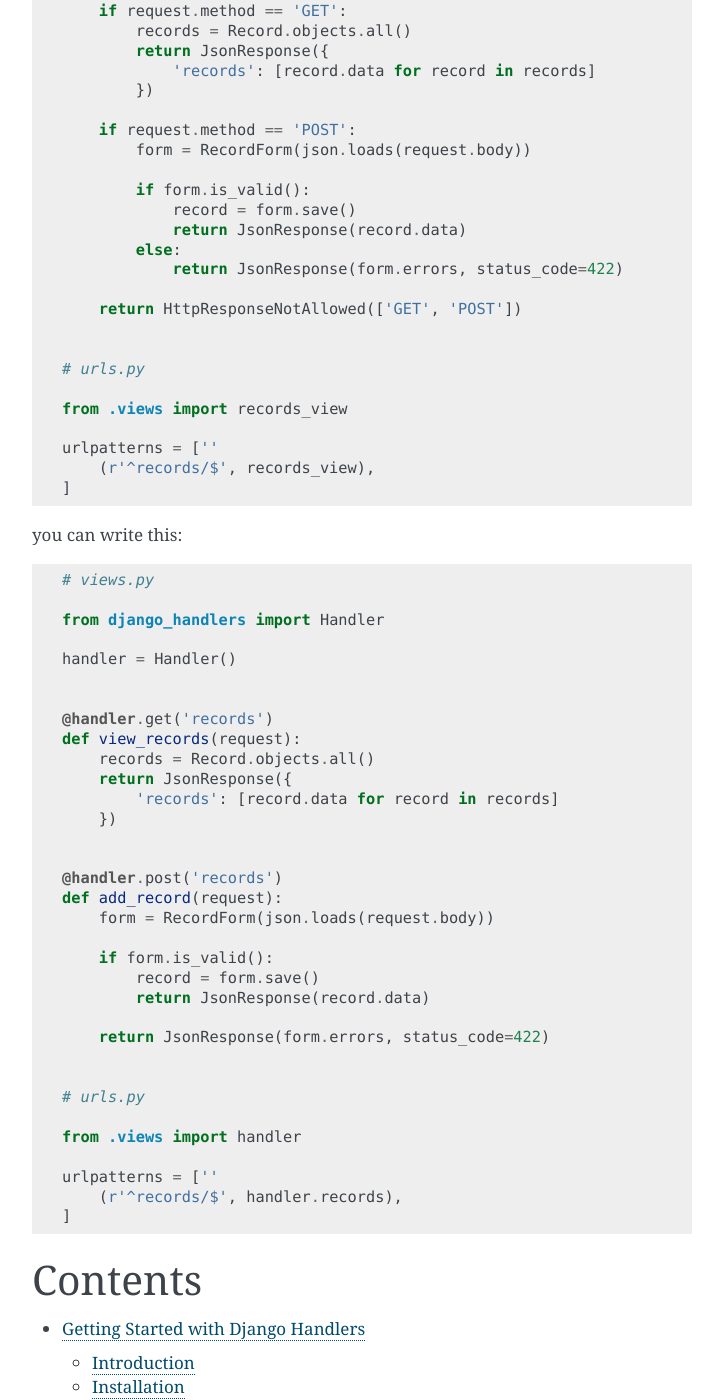
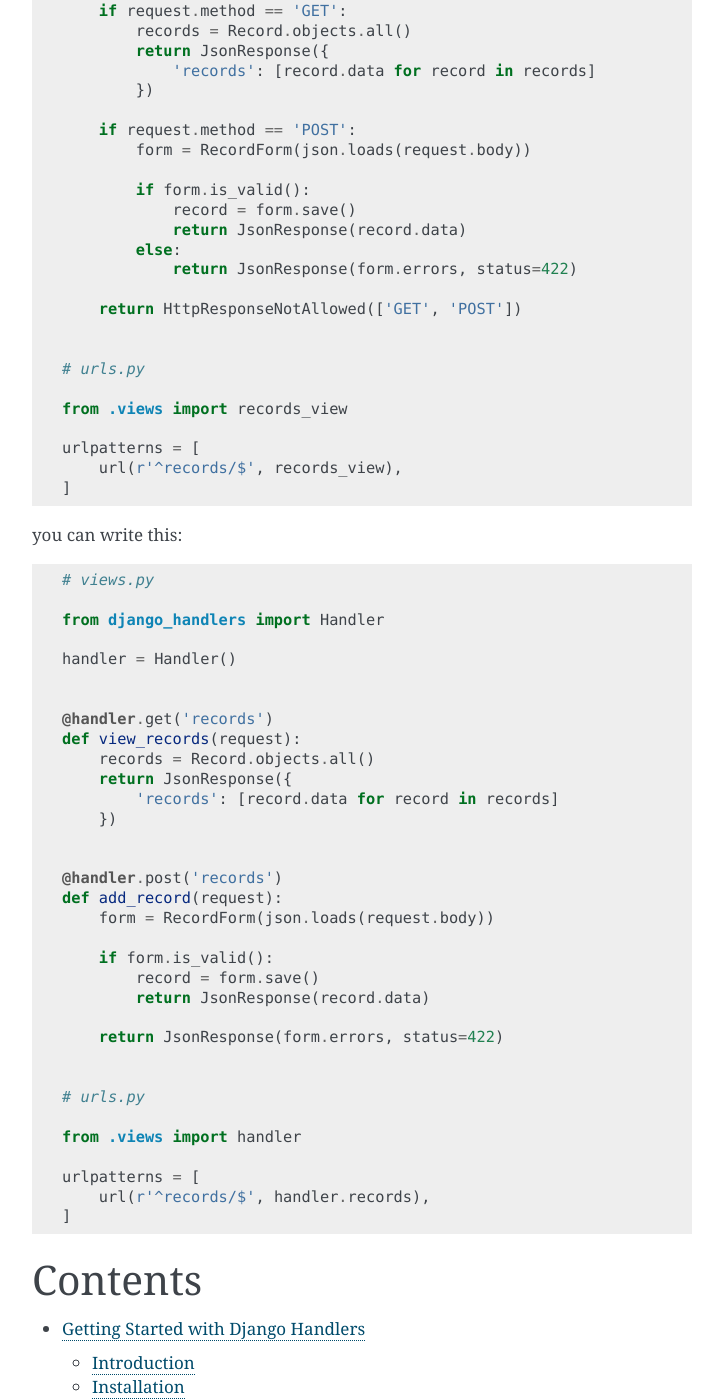
Before and after one commit to antonev/django-handlers, a Sphinx documentation site: the page built from docs/index.rst, in a window 1280 px wide and 1400 px high, scrolled down 353 px. Shown: the whole window, without its empty margins (388-1111 px from the left). Built offline with Sphinx 7.4.7, drawn with Linux system fonts in a browser that asks for light colours.

Commit message:
fix docs

```diff
--- a/docs/index.rst
+++ b/docs/index.rst
@@ -29,7 +29,7 @@ So, instead of writing this::
                 record = form.save()
                 return JsonResponse(record.data)
             else:
-                return JsonResponse(form.errors, status_code=422)
+                return JsonResponse(form.errors, status=422)
 
         return HttpResponseNotAllowed(['GET', 'POST'])
 
@@ -38,8 +38,8 @@ So, instead of writing this::
 
     from .views import records_view
 
-    urlpatterns = [''
-        (r'^records/$', records_view),
+    urlpatterns = [
+        url(r'^records/$', records_view),
     ]
 
 
@@ -68,15 +68,15 @@ you can write this::
             record = form.save()
             return JsonResponse(record.data)
 
-        return JsonResponse(form.errors, status_code=422)
+        return JsonResponse(form.errors, status=422)
 
 
     # urls.py
 
     from .views import handler
 
-    urlpatterns = [''
-        (r'^records/$', handler.records),
+    urlpatterns = [
+        url(r'^records/$', handler.records),
     ]
 
 
--- a/docs/tutorial.rst
+++ b/docs/tutorial.rst
@@ -63,7 +63,7 @@ Let's add to the same endpoint a view for handling of POST requests::
             record = form.save()
             return JsonResponse(record.data)
 
-        return JsonResponse(form.errors, status_code=422)
+        return JsonResponse(form.errors, status=422)
 
 
 Now we have endpoint 'records' with two views.
@@ -91,7 +91,7 @@ to url '/records/'. Let's add views to another endpoint::
         form = RecordForm(json.loads(request.body), instance=record)
 
         if not form.is_valid():
-            return JsonResponse(form.errors, status_code=422)
+            return JsonResponse(form.errors, status=422)
 
         form.save()
         return JsonResponse({})
@@ -143,7 +143,7 @@ We can decrease it by using hooks::
         form = RecordForm(json.loads(request.body), instance=request.record)
 
         if not form.is_valid():
-            return JsonResponse(form.errors, status_code=422)
+            return JsonResponse(form.errors, status=422)
 
         form.save()
         return JsonResponse({})
```
